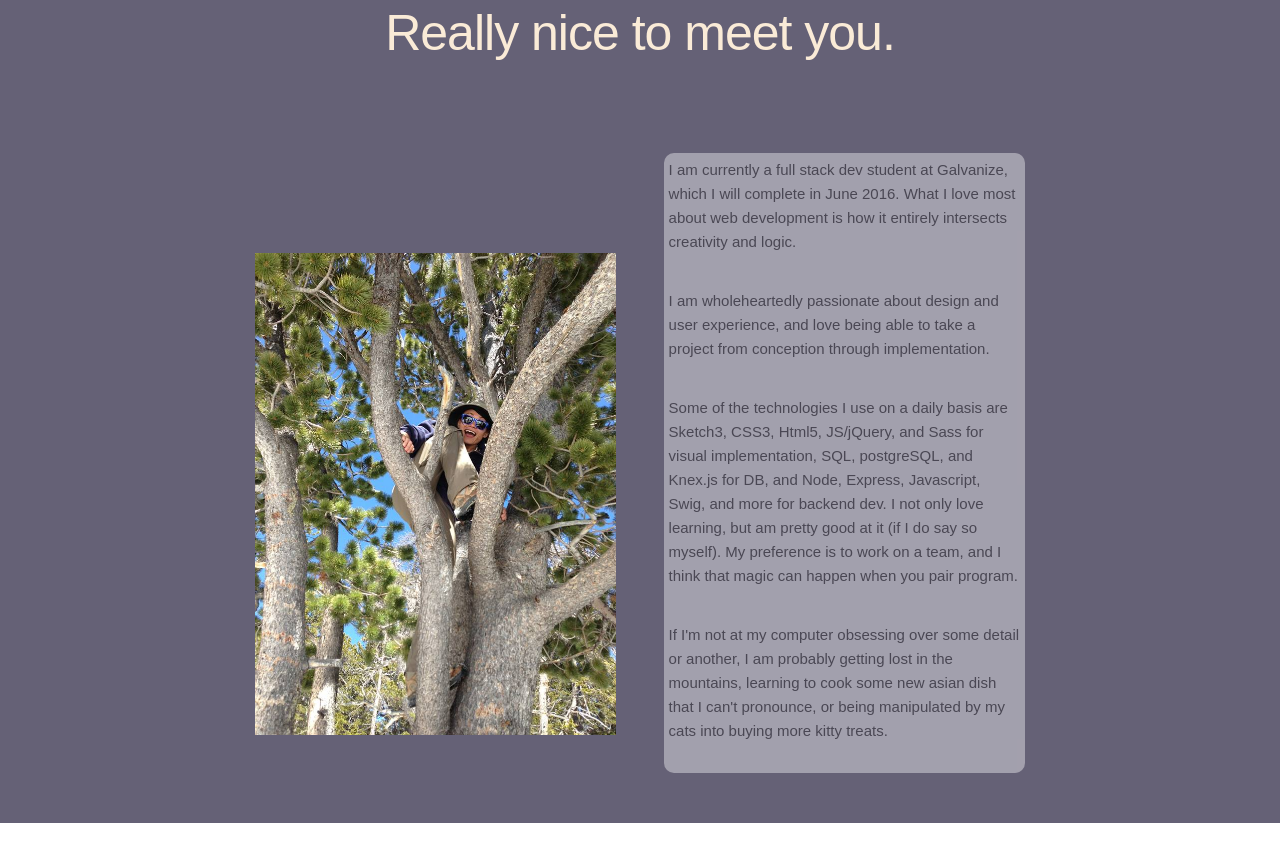
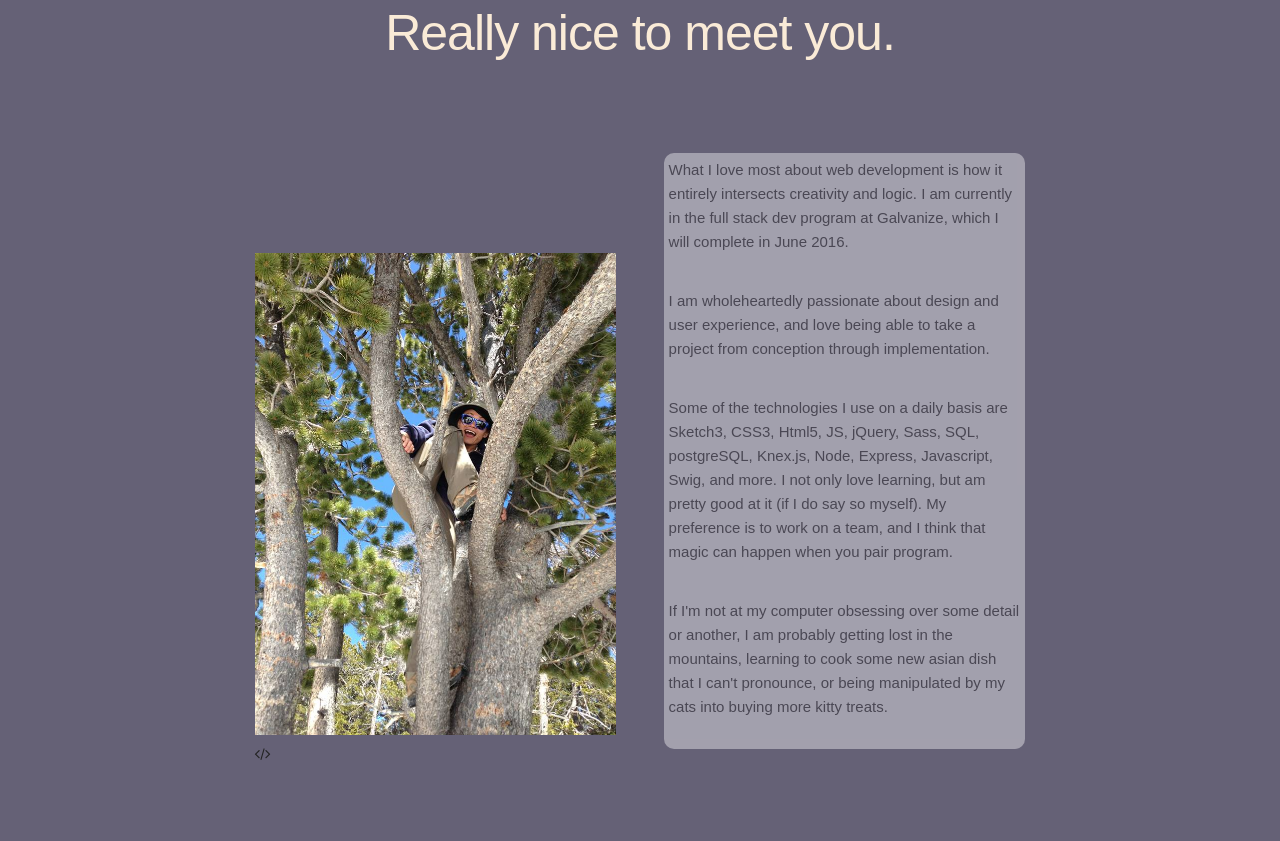
Before and after one commit to katdiese/portfolio-redo, a website: page src/index.html in a window 1280 px wide. Shown: the part 826-1667 px from the top of the page. Drawn offline with nearby package versions, Linux system fonts and the light colour scheme; a web font is replaced by a local one.

Commit message:
rearranged about content

```diff
--- a/src/index.html
+++ b/src/index.html
@@ -41,11 +41,12 @@
           </div>
           <div class="four offset-by-two columns">
             <img src="images/me.jpg">
+            <p class="code-icon"><i class="fa fa-code"></i></p>
           </div>
           <div class="about-words four columns">
-            <p>I am currently a full stack dev student at Galvanize, which I will complete in June 2016. What I love most about web development is how it entirely intersects creativity and logic.</p>
+            <p>What I love most about web development is how it entirely intersects creativity and logic. I am currently in the full stack dev program at Galvanize, which I will complete in June 2016.</p>
             <p>I am wholeheartedly passionate about design and user experience, and love being able to take a project from conception through implementation.</p>
-            <p>Some of the technologies I use on a daily basis are Sketch3, CSS3, Html5, JS/jQuery, and Sass for visual implementation, SQL, postgreSQL, and Knex.js for DB, and Node, Express, Javascript, Swig, and more for backend dev. I not only love learning, but am pretty good at it (if I do say so myself). My preference is to work on a team, and I think that magic can happen when you pair program.</p>
+            <p>Some of the technologies I use on a daily basis are Sketch3, CSS3, Html5, JS, jQuery, Sass, SQL, postgreSQL, Knex.js, Node, Express, Javascript, Swig, and more. I not only love learning, but am pretty good at it (if I do say so myself). My preference is to work on a team, and I think that magic can happen when you pair program.</p>
             <p>If I'm not at my computer obsessing over some detail or another, I am probably getting lost in the mountains, learning to cook some new asian dish that I can't pronounce, or being manipulated by my cats into buying more kitty treats.</p>
           </div>
         </section>
```
